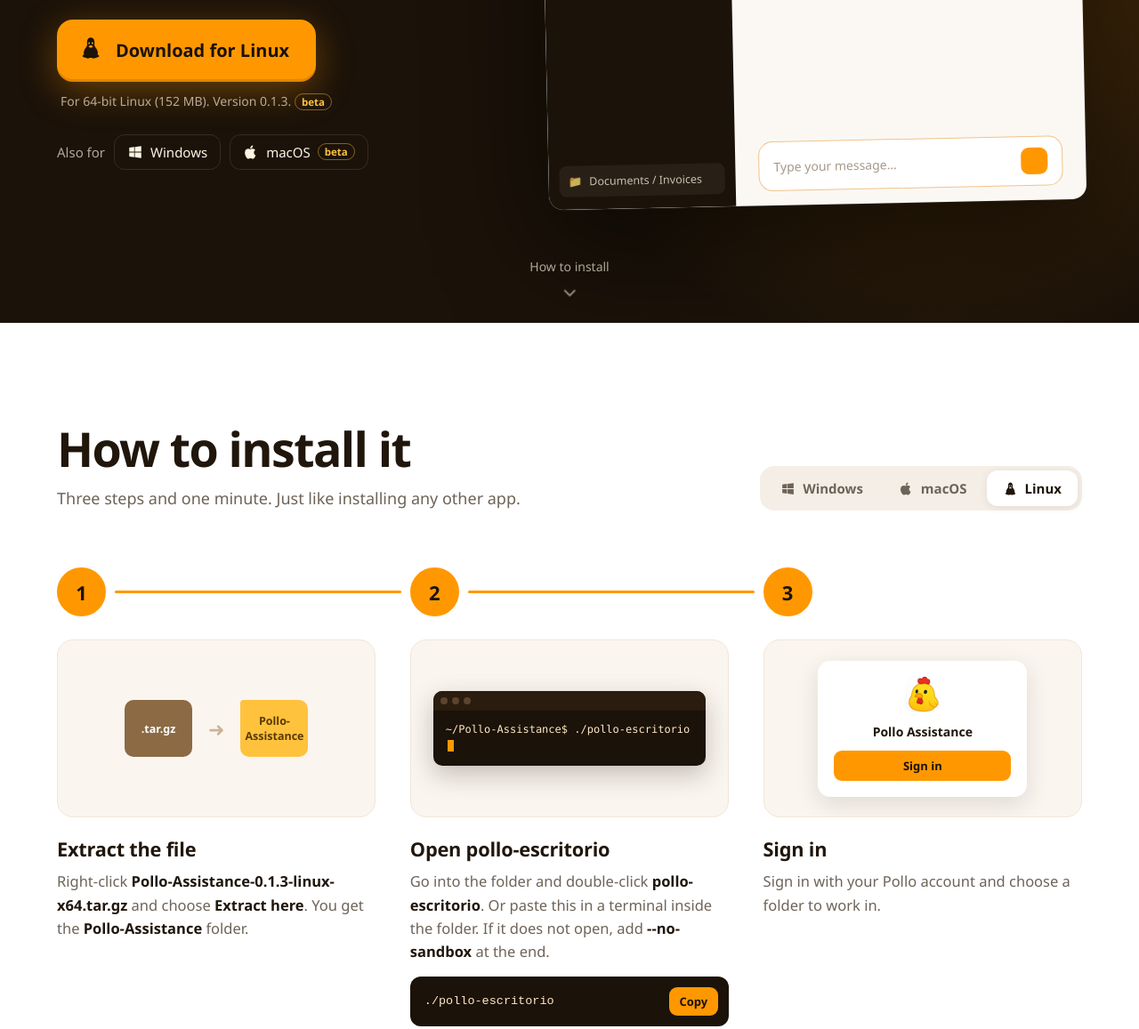
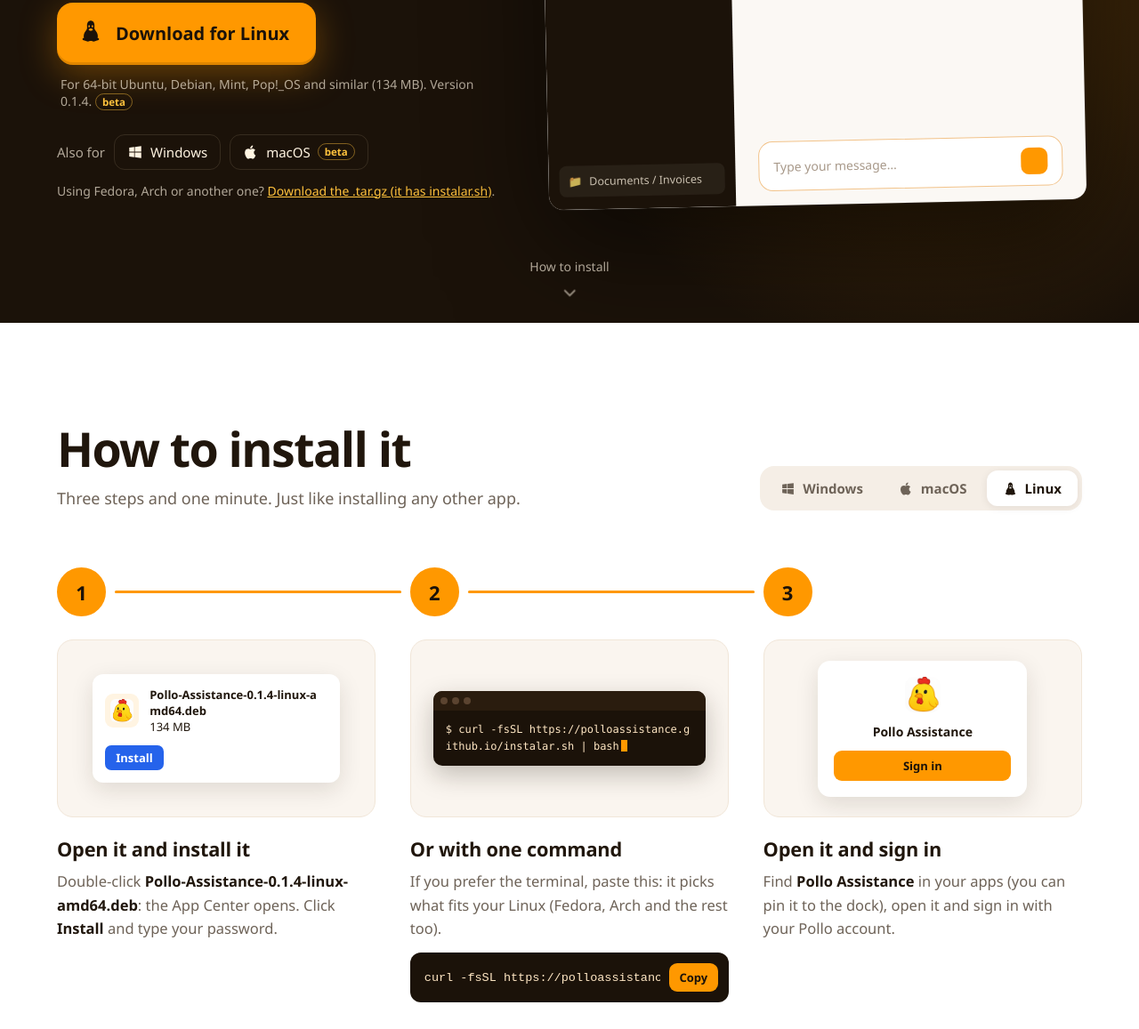
Before and after one commit to Polloassistance/polloassistance.github.io, a plain HTML site: page escritorio.html in a window 1280 px wide. Shown: the part 437-1594 px from the top of the page at 89% size. Drawn offline with Linux system fonts and the light colour scheme.

Commit message:
App de escritorio 0.1.4: página de descarga
Co-Authored-By: Claude Opus 5.5 <noreply@anthropic.com>

```diff
--- a/descargas/escritorio.json
+++ b/descargas/escritorio.json
@@ -1,23 +1,27 @@
 {
-  "version": "0.1.3",
-  "fecha": "2026-11-08",
-  "base": "https://github.com/Polloassistance/polloassistance.github.io/releases/download/escritorio-v0.1.3/",
+  "version": "0.1.4",
+  "fecha": "2026-11-22",
+  "base": "https://github.com/Polloassistance/polloassistance.github.io/releases/download/escritorio-v0.1.4/",
   "archivos": {
     "windows": {
-      "nombre": "Pollo-Assistance-Setup-0.1.3.exe",
-      "bytes": 147020132
+      "nombre": "Pollo-Assistance-Setup-0.1.4.exe",
+      "bytes": 158383108
     },
     "mac-arm64": {
-      "nombre": "Pollo-Assistance-0.1.3-mac-arm64.zip",
-      "bytes": 156352642
+      "nombre": "Pollo-Assistance-0.1.4-mac-arm64.zip",
+      "bytes": 169531631
     },
     "mac-x64": {
-      "nombre": "Pollo-Assistance-0.1.3-mac-x64.zip",
-      "bytes": 160553211
+      "nombre": "Pollo-Assistance-0.1.4-mac-x64.zip",
+      "bytes": 173732200
     },
     "linux": {
-      "nombre": "Pollo-Assistance-0.1.3-linux-x64.tar.gz",
-      "bytes": 159184436
+      "nombre": "Pollo-Assistance-0.1.4-linux-x64.tar.gz",
+      "bytes": 165801840
+    },
+    "linux-deb": {
+      "nombre": "Pollo-Assistance-0.1.4-linux-amd64.deb",
+      "bytes": 140847216
     }
   }
 }
--- a/escritorio.html
+++ b/escritorio.html
@@ -323,7 +323,8 @@ a { color: inherit; }
             entrada: 'La misma IA de la web, pero trabajando con tu carpeta, un navegador que usa contigo delante y la consola de tu ordenador. Gratis.',
             movil: 'Esta app es para ordenador. Abre esta página desde tu ordenador: polloassistance.github.io/escritorio.html',
             bajar: 'Descargar para {so}', sub_win: 'Para Windows 10 y 11 ({mb} MB). Versión {v}.',
-            sub_mac: 'Para Mac con chip {chip} ({mb} MB). Versión {v}.', sub_linux: 'Para Linux de 64 bits ({mb} MB). Versión {v}.',
+            sub_mac: 'Para Mac con chip {chip} ({mb} MB). Versión {v}.', sub_linux: 'Para Ubuntu, Debian, Mint, Pop!_OS y parecidos, de 64 bits ({mb} MB). Versión {v}.',
+            otra_linux: '¿Usas Fedora, Arch u otra?', otra_linux_baja: 'Descarga el .tar.gz (trae instalar.sh)',
             tambien: 'También para', beta: 'beta', apple: 'Apple', intel: 'Intel',
             chip_es_intel: '¿Tu Mac tiene chip Intel?', chip_es_apple: '¿Tu Mac tiene chip de Apple (M1 o posterior)?',
             chip_baja: 'Descarga esta otra',
@@ -348,14 +349,14 @@ a { color: inherit; }
                     { t: 'Entra con tu cuenta', p: 'Se instala sola y se abre. Inicia sesión con tu cuenta de Pollo y elige una carpeta para trabajar.' }
                 ],
                 mac: [
-                    { t: 'Arrastra la app a Aplicaciones', p: 'Abre el .zip que has descargado y arrastra <b>Pollo Assistance</b> a la carpeta <b>Aplicaciones</b>.' },
+                    { t: 'Arrastra la app a Aplicaciones', p: 'Abre el .zip que has descargado y arrastra <b>Pollo Assistance</b> a la carpeta <b>Aplicaciones</b>. <i>O, más fácil: en la app <b>Terminal</b>, pega <code>curl -fsSL https://polloassistance.github.io/instalar.sh | bash</code> y se baja, se instala y se abre sola (sin los pasos 1 y 2).</i>' },
                     { t: 'Dale permiso desde la Terminal', p: 'Solo la primera vez. Abre la app <b>Terminal</b>, pega esto y pulsa Intro. Es lo que pide macOS para abrir una app que aún no está firmada.', codigo: 'xattr -cr "/Applications/Pollo Assistance.app" && codesign --force --deep --sign - "/Applications/Pollo Assistance.app"' },
                     { t: 'Ábrela y entra con tu cuenta', p: 'Búscala en Aplicaciones o en Launchpad, ábrela e inicia sesión con tu cuenta de Pollo.' }
                 ],
                 linux: [
-                    { t: 'Descomprime el archivo', p: 'Clic derecho sobre <b>{archivo}</b> y <b>Extraer aquí</b>. Sale la carpeta <b>Pollo-Assistance</b>.' },
-                    { t: 'Abre pollo-escritorio', p: 'Entra en la carpeta y haz doble clic en <b>pollo-escritorio</b>. O, en una terminal dentro de la carpeta, pega esto. Si no se abre, añade <b>--no-sandbox</b> al final.', codigo: './pollo-escritorio' },
-                    { t: 'Entra con tu cuenta', p: 'Inicia sesión con tu cuenta de Pollo y elige una carpeta para trabajar.' }
+                    { t: 'Ábrelo e instálalo', p: 'Haz doble clic en <b>{archivo}</b>: se abre el Centro de aplicaciones. Pulsa <b>Instalar</b> y pon tu contraseña.' },
+                    { t: 'O con un comando', p: 'Si prefieres la terminal, pega esto: elige solo lo que va con tu Linux (también Fedora, Arch y los demás).', codigo: 'curl -fsSL https://polloassistance.github.io/instalar.sh | bash' },
+                    { t: 'Ábrela y entra con tu cuenta', p: 'Búscala en tus aplicaciones como <b>Pollo Assistance</b> (la puedes anclar al dock), ábrela e inicia sesión con tu cuenta de Pollo.' }
                 ]
             }
         },
@@ -364,7 +365,8 @@ a { color: inherit; }
             entrada: 'The same AI as on the web, now working with your folder, a browser it uses while you watch and your computer’s console. Free.',
             movil: 'This app is for computers. Open this page on your computer: polloassistance.github.io/escritorio.html',
             bajar: 'Download for {so}', sub_win: 'For Windows 10 and 11 ({mb} MB). Version {v}.',
-            sub_mac: 'For Macs with {chip} chips ({mb} MB). Version {v}.', sub_linux: 'For 64-bit Linux ({mb} MB). Version {v}.',
+            sub_mac: 'For Macs with {chip} chips ({mb} MB). Version {v}.', sub_linux: 'For 64-bit Ubuntu, Debian, Mint, Pop!_OS and similar ({mb} MB). Version {v}.',
+            otra_linux: 'Using Fedora, Arch or another one?', otra_linux_baja: 'Download the .tar.gz (it has instalar.sh)',
             tambien: 'Also for', beta: 'beta', apple: 'Apple', intel: 'Intel',
             chip_es_intel: 'Does your Mac have an Intel chip?', chip_es_apple: 'Does your Mac have an Apple chip (M1 or later)?',
             chip_baja: 'Download this one instead',
@@ -389,14 +391,14 @@ a { color: inherit; }
                     { t: 'Sign in', p: 'It installs and opens by itself. Sign in with your Pollo account and choose a folder to work in.' }
                 ],
                 mac: [
-                    { t: 'Drag the app to Applications', p: 'Open the .zip you downloaded and drag <b>Pollo Assistance</b> into <b>Applications</b>.' },
+                    { t: 'Drag the app to Applications', p: 'Open the .zip you downloaded and drag <b>Pollo Assistance</b> into <b>Applications</b>. <i>Or, easier: in the <b>Terminal</b> app, paste <code>curl -fsSL https://polloassistance.github.io/instalar.sh | bash</code> and it downloads, installs and opens by itself (no steps 1 and 2).</i>' },
                     { t: 'Allow it from Terminal', p: 'Only the first time. Open <b>Terminal</b>, paste this and press Return. macOS asks for this to open an app that is not signed yet.', codigo: 'xattr -cr "/Applications/Pollo Assistance.app" && codesign --force --deep --sign - "/Applications/Pollo Assistance.app"' },
                     { t: 'Open it and sign in', p: 'Find it in Applications or Launchpad, open it and sign in with your Pollo account.' }
                 ],
                 linux: [
-                    { t: 'Extract the file', p: 'Right-click <b>{archivo}</b> and choose <b>Extract here</b>. You get the <b>Pollo-Assistance</b> folder.' },
-                    { t: 'Open pollo-escritorio', p: 'Go into the folder and double-click <b>pollo-escritorio</b>. Or paste this in a terminal inside the folder. If it does not open, add <b>--no-sandbox</b> at the end.', codigo: './pollo-escritorio' },
-                    { t: 'Sign in', p: 'Sign in with your Pollo account and choose a folder to work in.' }
+                    { t: 'Open it and install it', p: 'Double-click <b>{archivo}</b>: the App Center opens. Click <b>Install</b> and type your password.' },
+                    { t: 'Or with one command', p: 'If you prefer the terminal, paste this: it picks what fits your Linux (Fedora, Arch and the rest too).', codigo: 'curl -fsSL https://polloassistance.github.io/instalar.sh | bash' },
+                    { t: 'Open it and sign in', p: 'Find <b>Pollo Assistance</b> in your apps (you can pin it to the dock), open it and sign in with your Pollo account.' }
                 ]
             }
         }
@@ -418,13 +420,14 @@ a { color: inherit; }
 
     // ── Qué hay para descargar (lo escribe scripts/publicar-escritorio.js) ──
     var DEFECTO = {
-        version: '0.1.3',
-        base: 'https://github.com/Polloassistance/polloassistance.github.io/releases/download/escritorio-v0.1.3/',
+        version: '0.1.4',
+        base: 'https://github.com/Polloassistance/polloassistance.github.io/releases/download/escritorio-v0.1.4/',
         archivos: {
-            windows: { nombre: 'Pollo-Assistance-Setup-0.1.3.exe', bytes: 147020132 },
-            'mac-arm64': { nombre: 'Pollo-Assistance-0.1.3-mac-arm64.zip', bytes: 156352642 },
-            'mac-x64': { nombre: 'Pollo-Assistance-0.1.3-mac-x64.zip', bytes: 160553211 },
-            linux: { nombre: 'Pollo-Assistance-0.1.3-linux-x64.tar.gz', bytes: 159184436 }
+            windows: { nombre: 'Pollo-Assistance-Setup-0.1.4.exe', bytes: 158383108 },
+            'mac-arm64': { nombre: 'Pollo-Assistance-0.1.4-mac-arm64.zip', bytes: 169531631 },
+            'mac-x64': { nombre: 'Pollo-Assistance-0.1.4-mac-x64.zip', bytes: 173732200 },
+            linux: { nombre: 'Pollo-Assistance-0.1.4-linux-x64.tar.gz', bytes: 165801840 },
+            'linux-deb': { nombre: 'Pollo-Assistance-0.1.4-linux-amd64.deb', bytes: 140847216 }
         }
     };
     var datos = DEFECTO;
@@ -466,7 +469,10 @@ a { color: inherit; }
     }
 
     function archivoDe(so, chip) {
-        var k = so === 'mac' ? 'mac-' + (chip || macChip) : so;
+        // 22/11/2026 — En Linux, el principal es el .deb (doble clic e Instalar); el .tar.gz,
+        // para las demás distribuciones (chip === 'tar').
+        var k = so === 'mac' ? 'mac-' + (chip || macChip)
+              : so === 'linux' ? (chip !== 'tar' && datos.archivos['linux-deb'] ? 'linux-deb' : 'linux') : so;
         var a = datos.archivos[k];
         return a ? { url: (a.url || datos.base + a.nombre), nombre: a.nombre, mb: Math.round(a.bytes / 1048576) } : null;
     }
@@ -502,6 +508,15 @@ a { color: inherit; }
             chip.appendChild(a);
             chip.appendChild(document.createTextNode('.'));
         }
+        // En Linux, una línea para el .tar.gz (Fedora, Arch…), como la del otro chip en Mac.
+        var ft = so === 'linux' && datos.archivos['linux-deb'] && archivoDe('linux', 'tar');
+        if (ft) {
+            var at = document.createElement('a');
+            at.href = ft.url; at.dataset.so = 'linux'; at.className = 'otro-chip'; at.textContent = tx('otra_linux_baja');
+            chip.appendChild(document.createTextNode(tx('otra_linux') + ' '));
+            chip.appendChild(at);
+            chip.appendChild(document.createTextNode('.'));
+        }
         if (so !== 'windows') {
             var b = document.createElement('span');
             b.className = 'beta'; b.textContent = tx('beta');
@@ -525,8 +540,8 @@ a { color: inherit; }
             if (i === 1) return '<div class="d-terminal"><div class="barra"><i></i><i></i><i></i></div><p>$ ' + esc(X.pasos.mac[1].codigo) + '</p></div>';
         }
         if (so === 'linux') {
-            if (i === 0) return '<div class="d-carpeta"><span><span class="zip">.tar.gz</span></span><span class="d-flecha">➜</span><span><span class="dir">Pollo-Assistance</span></span></div>';
-            if (i === 1) return '<div class="d-terminal"><div class="barra"><i></i><i></i><i></i></div><p>~/Pollo-Assistance$ ./pollo-escritorio</p></div>';
+            if (i === 0) return '<div class="d-bajada"><span class="ico"><img src="logo.png" alt=""></span><span><b>' + esc(a.nombre) + '</b>' + (a.mb ? a.mb + ' MB' : '') + '</span><span class="abrir">' + (lang === 'en' ? 'Install' : 'Instalar') + '</span></div>';
+            if (i === 1) return '<div class="d-terminal"><div class="barra"><i></i><i></i><i></i></div><p>$ ' + esc(X.pasos.linux[1].codigo) + '</p></div>';
         }
         return '<div class="d-entrar"><img src="logo.png" alt=""><b>Pollo Assistance</b><span>' + (lang === 'en' ? 'Sign in' : 'Iniciar sesión') + '</span></div>';
     }
```
Also changed, not shown: 1 other file.
